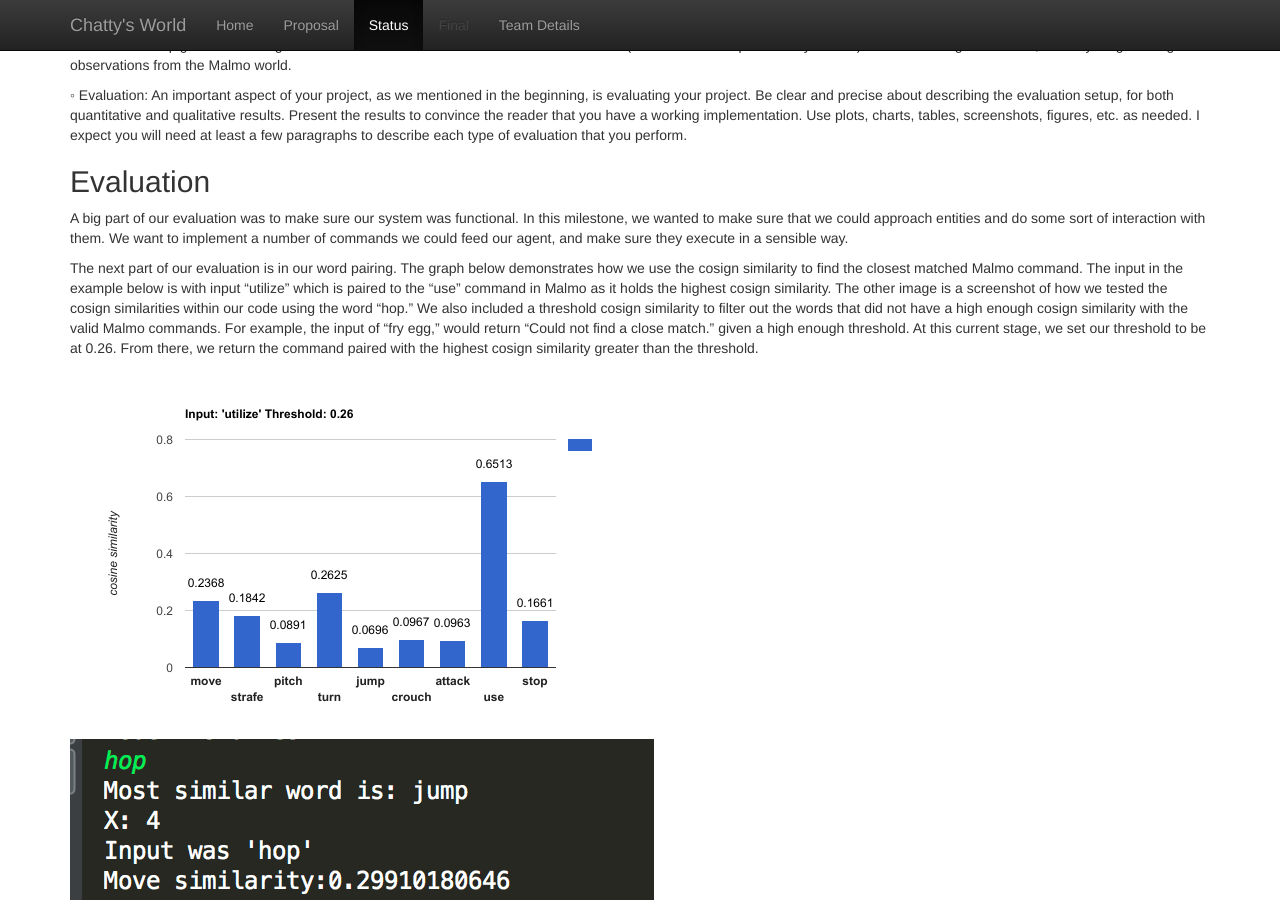
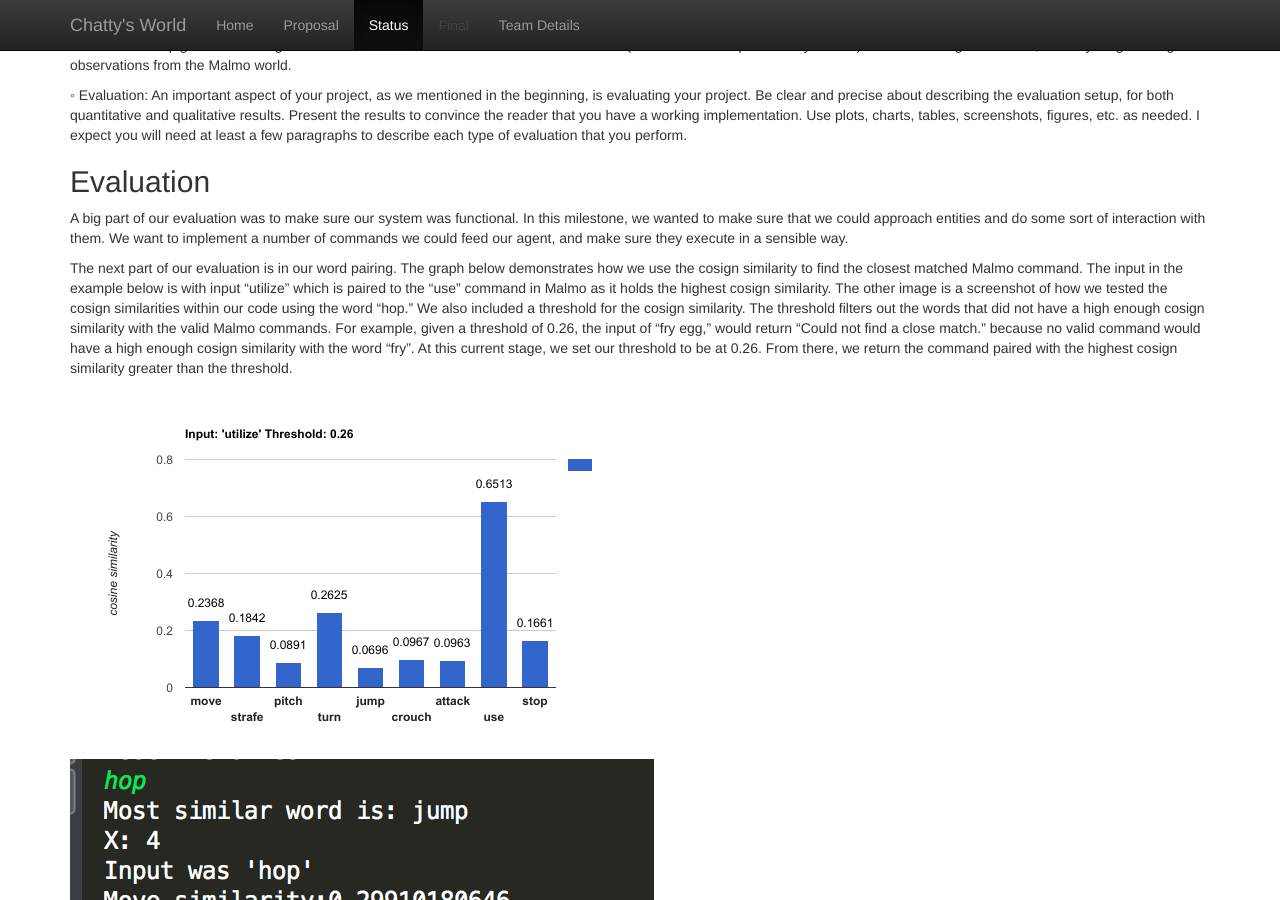
Before and after one commit to paulan94/Chattys-World, a Jekyll site: the page built from docs/status.md, in a window 1280 px wide and 900 px high, scrolled down 754 px. Built offline with Jekyll 4.4.1, drawn with Linux system fonts in a browser that asks for light colours.

Commit message:
added text and images:

```diff
--- a/docs/status.md
+++ b/docs/status.md
@@ -31,7 +31,7 @@ type of evaluation that you perform.
 
 A big part of our evaluation was to make sure our system was functional. In this milestone, we wanted to make sure that we could approach entities and do some sort of interaction with them. We want to implement a number of commands we could feed our agent, and make sure they execute in a sensible way.
 
-The next part of our evaluation is in our word pairing. The graph below demonstrates how we use the cosign similarity to find the closest matched Malmo command. The input in the example below is with input "utilize" which is paired to the "use" command in Malmo as it holds the highest cosign similarity. The other image is a screenshot of how we tested the cosign similarities within our code using the word "hop." We also included a threshold cosign similarity to filter out the words that did not have a high enough cosign similarity with the valid Malmo commands. For example, the input of "fry egg," would return "Could not find a close match." given a high enough threshold. At this current stage, we set our threshold to be at 0.26. From there, we return the command paired with the highest cosign similarity greater than the threshold.
+The next part of our evaluation is in our word pairing. The graph below demonstrates how we use the cosign similarity to find the closest matched Malmo command. The input in the example below is with input "utilize" which is paired to the "use" command in Malmo as it holds the highest cosign similarity. The other image is a screenshot of how we tested the cosign similarities within our code using the word "hop." We also included a threshold for the cosign similarity. The threshold filters out the words that did not have a high enough cosign similarity with the valid Malmo commands. For example, given a threshold of 0.26, the input of "fry egg," would return "Could not find a close match." because no valid command would have a high enough cosign similarity with the word "fry". At this current stage, we set our threshold to be at 0.26. From there, we return the command paired with the highest cosign similarity greater than the threshold.
 
 ![Chart](utilizechart.png)
 ![Chart](hopcode.png)
```
